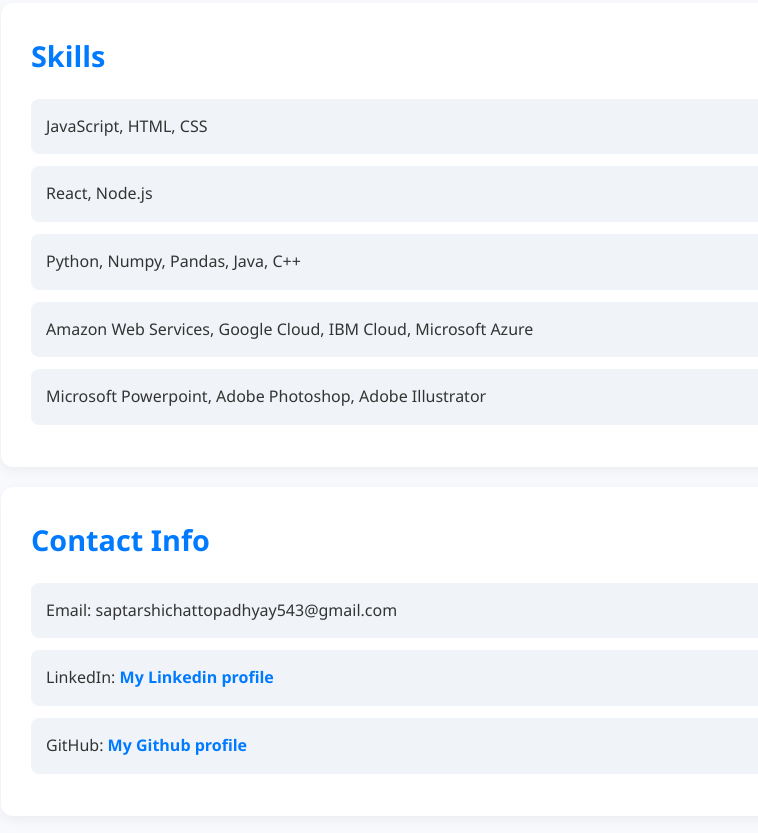
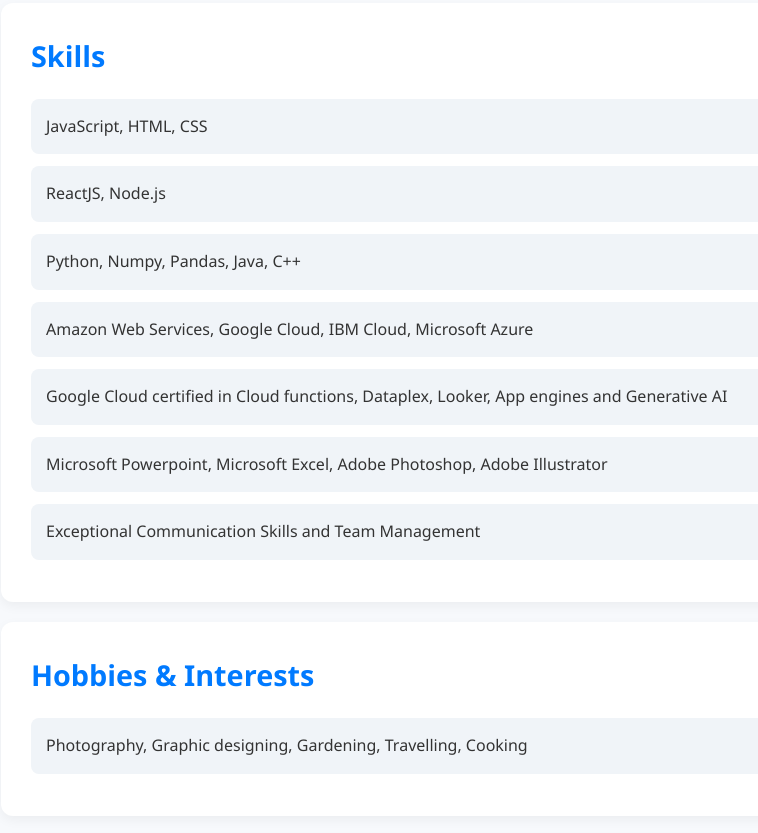
Before and after one commit to saptarshi543/saptarshi543.github.io, a plain HTML site: page index.html in a window 1280 px wide. Shown: the part 1174-2007 px from the top of the page, without its empty margins (239-997 px from the left). Drawn offline with Linux system fonts and the light colour scheme.

Commit message:
updated skills

```diff
--- a/index.html
+++ b/index.html
@@ -138,12 +138,21 @@
         <h2>Skills</h2>
         <ul>
             <li>JavaScript, HTML, CSS</li>
-            <li>React, Node.js</li>
+            <li>ReactJS, Node.js</li>
             <li>Python, Numpy, Pandas, Java, C++</li>
             <li>Amazon Web Services, Google Cloud, IBM Cloud, Microsoft Azure</li>
-            <li>Microsoft Powerpoint, Adobe Photoshop, Adobe Illustrator</li>
+            <li>Google Cloud certified in Cloud functions, Dataplex, Looker, App engines and Generative AI</li>
+            <li>Microsoft Powerpoint, Microsoft Excel, Adobe Photoshop, Adobe Illustrator</li>
+            <li>Exceptional Communication Skills and Team Management</li>
         </ul>
     </section>
+
+<section>
+    <h2>Hobbies & Interests</h2>
+    <ul>
+        <li>Photography, Graphic designing, Gardening, Travelling, Cooking</li>
+    </ul>
+</section>
 
     <section>
         <h2>Contact Info</h2>
```
